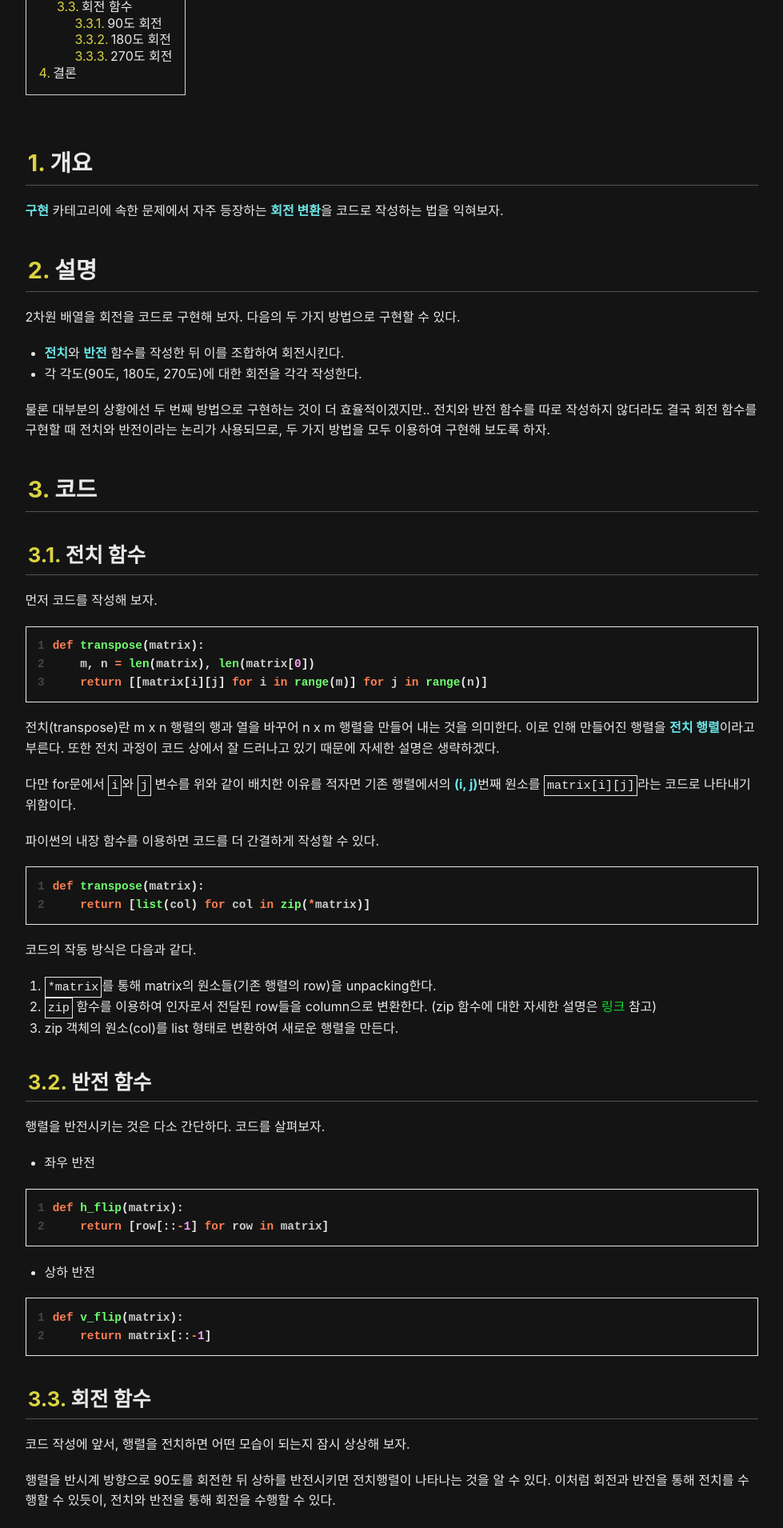
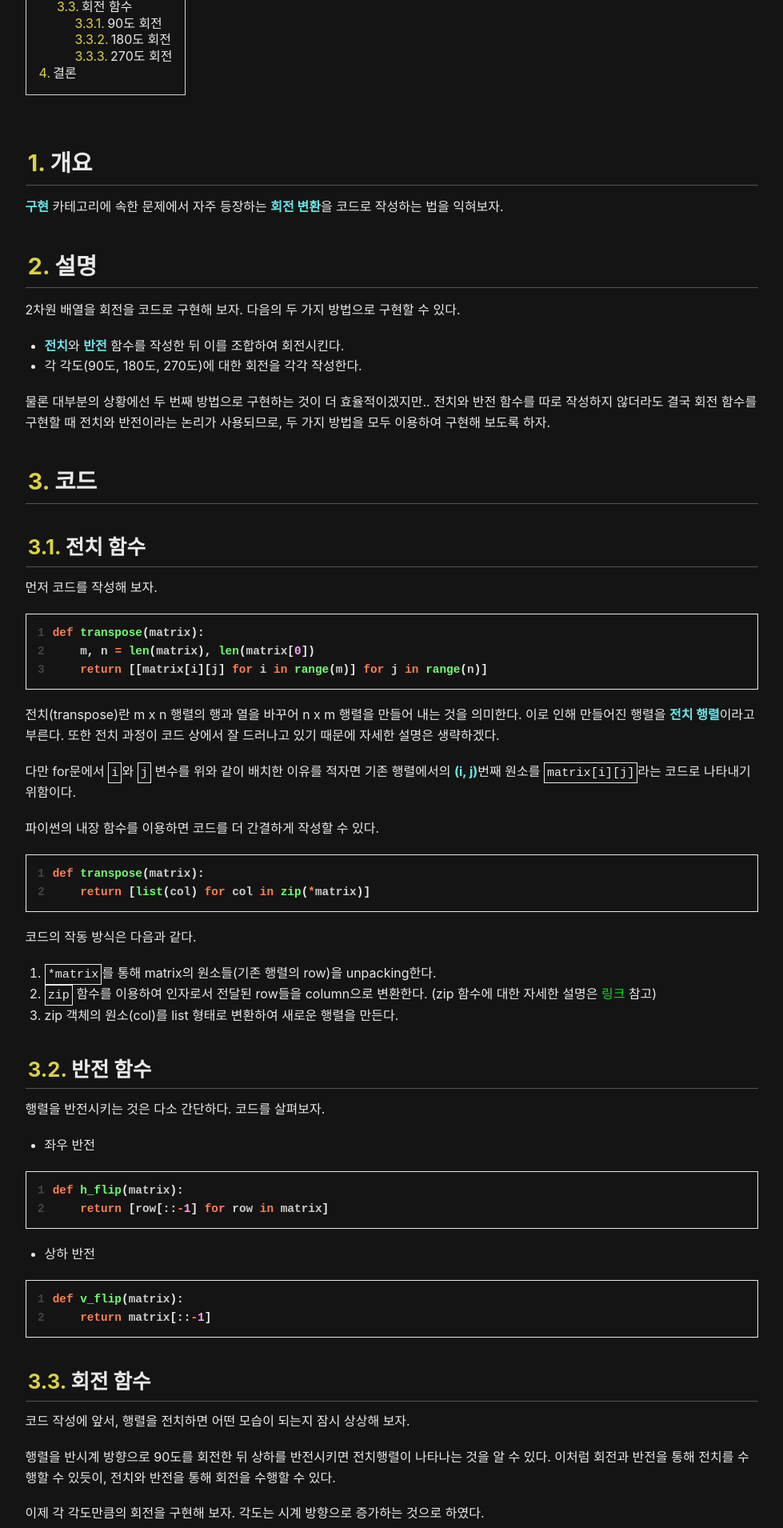
Before and after one commit to reudekx/reudekx.github.io, a Jekyll site: the page built from _docs/docs/CS/알고리즘/회전 변환.md, in a window 1280 px wide. Shown: the part 1034-2944 px from the top of the page at 80% size, without its empty margins (150-1129 px from the left). Built offline with Jekyll 4.4.1, drawn with Linux system fonts in a browser that asks for light colours.

Commit message:
feat: 요소 간 간격 재설정

```diff
--- a/_sass/markdown.scss
+++ b/_sass/markdown.scss
@@ -139,6 +139,14 @@
     }
   }
 
+  details > *:not(summary) {
+    margin: 0;
+  }
+
+  details > *:not(summary) + *:not(summary) {
+    margin-top: 1.2rem;
+  }
+
   h2 { font-size: 1.8rem; }
   h3 { font-size: 1.6rem; }
   h4 { font-size: 1.4rem; }
@@ -161,11 +169,6 @@
     }
   }
 
-  p {
-    margin-top: 1.2em;
-    margin-bottom: 1.2em;
-  }
-
   hr {
     height: 0;
     border: none;
@@ -176,7 +179,6 @@
   ul, ol {
     padding-left: 1.5em;
     list-style-position: outside;
-    margin: 1.2em 0;
   }
 
   ul ul, ul ol, ol ul, ol ol {
@@ -251,16 +253,16 @@
     display: block;
     overflow-x: auto;
     white-space: nowrap;
-  }
 
-  th {
-    border: 1px solid #ddd;
-    padding: 0.75rem;
-  }
+    th {
+      border: 1px solid #ddd;
+      padding: 0.5rem;
+    }
 
-  td {
-    border: 1px solid #ddd;
-    padding: 0.75rem;
+    td {
+      border: 1px solid #ddd;
+      padding: 0.5rem;
+    }
   }
 
   .footnotes {
```
